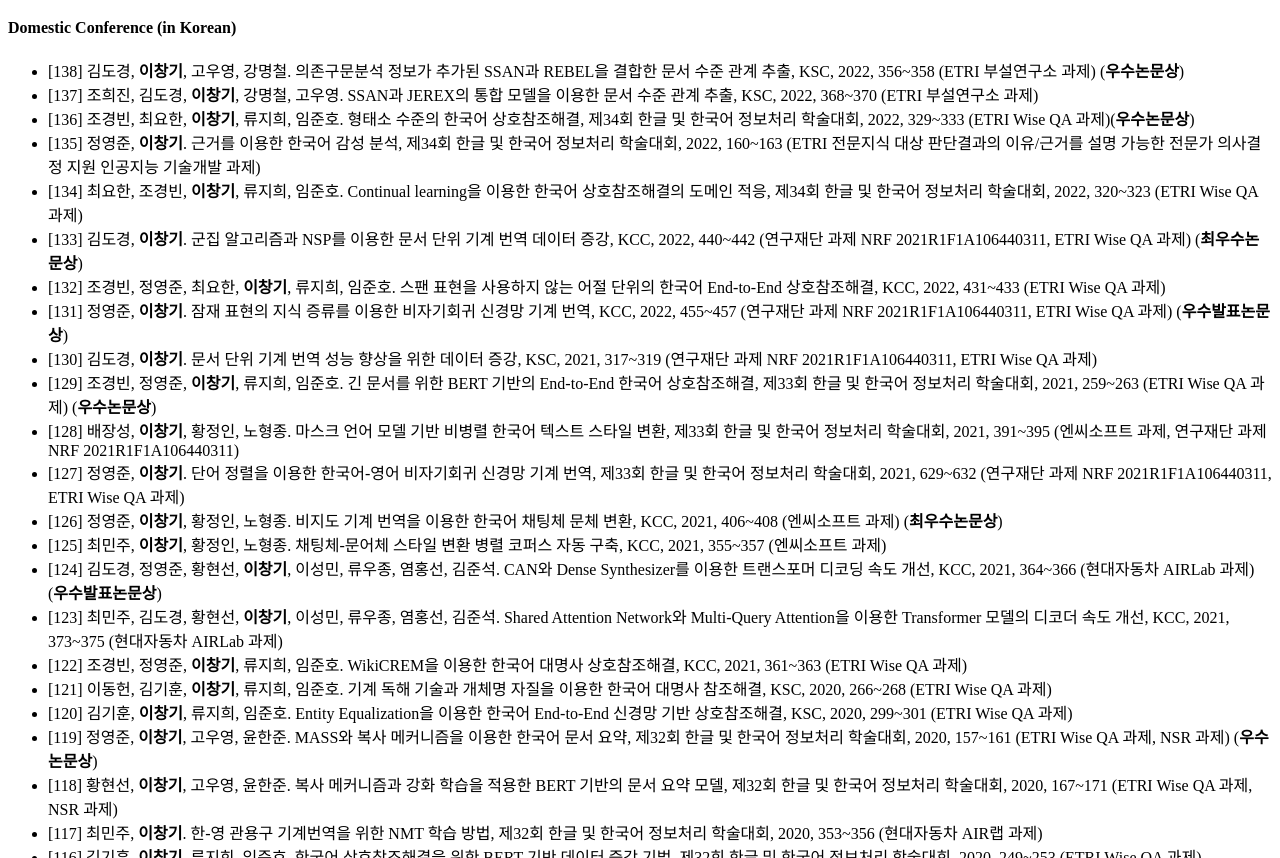
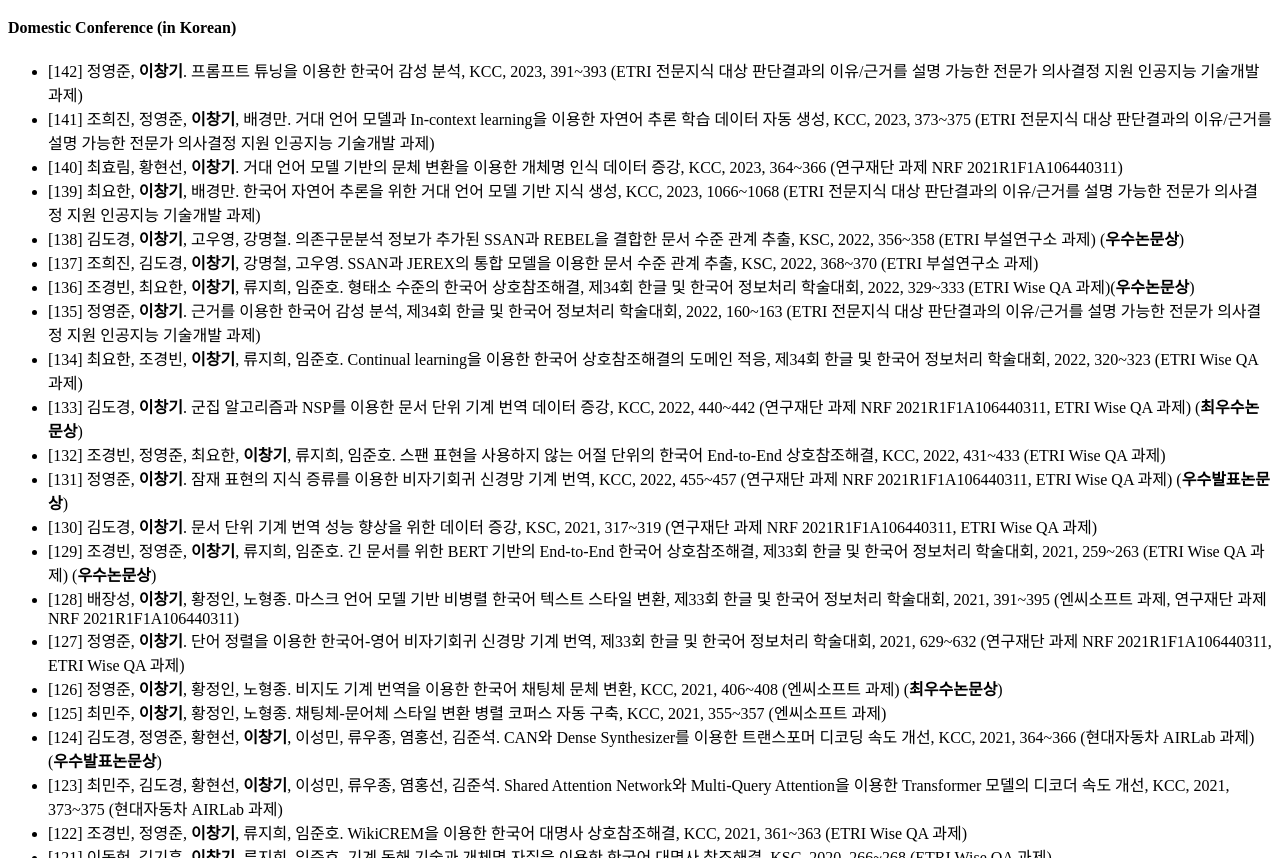
Before and after one commit to leeck10/leeck10.github.io, a plain HTML site: page index.html in a window 1280 px wide. Shown: the part 5506-6364 px from the top of the page. Drawn offline with Linux system fonts and the light colour scheme.

Commit message:
Update index.html

```diff
--- a/index.html
+++ b/index.html
@@ -194,6 +194,11 @@
 
 	<h4>Domestic Conference (in Korean)</h4>
 	<ul>
+		<li>[142] 정영준, <b>이창기</b>. 프롬프트 튜닝을 이용한 한국어 감성 분석, KCC, 2023, 391~393 (ETRI 전문지식 대상 판단결과의 이유/근거를 설명 가능한 전문가 의사결정 지원 인공지능 기술개발 과제)
+		<li>[141] 조희진, 정영준, <b>이창기</b>, 배경만. 거대 언어 모델과 In-context learning을 이용한 자연어 추론 학습 데이터 자동 생성, KCC, 2023, 373~375 (ETRI 전문지식 대상 판단결과의 이유/근거를 설명 가능한 전문가 의사결정 지원 인공지능 기술개발 과제)
+		<li>[140] 최효림, 황현선, <b>이창기</b>. 거대 언어 모델 기반의 문체 변환을 이용한 개체명 인식 데이터 증강, KCC, 2023, 364~366 (연구재단 과제 NRF 2021R1F1A106440311)
+		<li>[139] 최요한, <b>이창기</b>, 배경만. 한국어 자연어 추론을 위한 거대 언어 모델 기반 지식 생성, KCC, 2023, 1066~1068 (ETRI 전문지식 대상 판단결과의 이유/근거를 설명 가능한 전문가 의사결정 지원 인공지능 기술개발 과제)
+
 		<li>[138] 김도경, <b>이창기</b>, 고우영, 강명철. 의존구문분석 정보가 추가된 SSAN과 REBEL을 결합한 문서 수준 관계 추출, KSC, 2022, 356~358 (ETRI 부설연구소 과제) (<b>우수논문상</b>)
 		<li>[137] 조희진, 김도경, <b>이창기</b>, 강명철, 고우영. SSAN과 JEREX의 통합 모델을 이용한 문서 수준 관계 추출, KSC, 2022, 368~370 (ETRI 부설연구소 과제)
 
```
